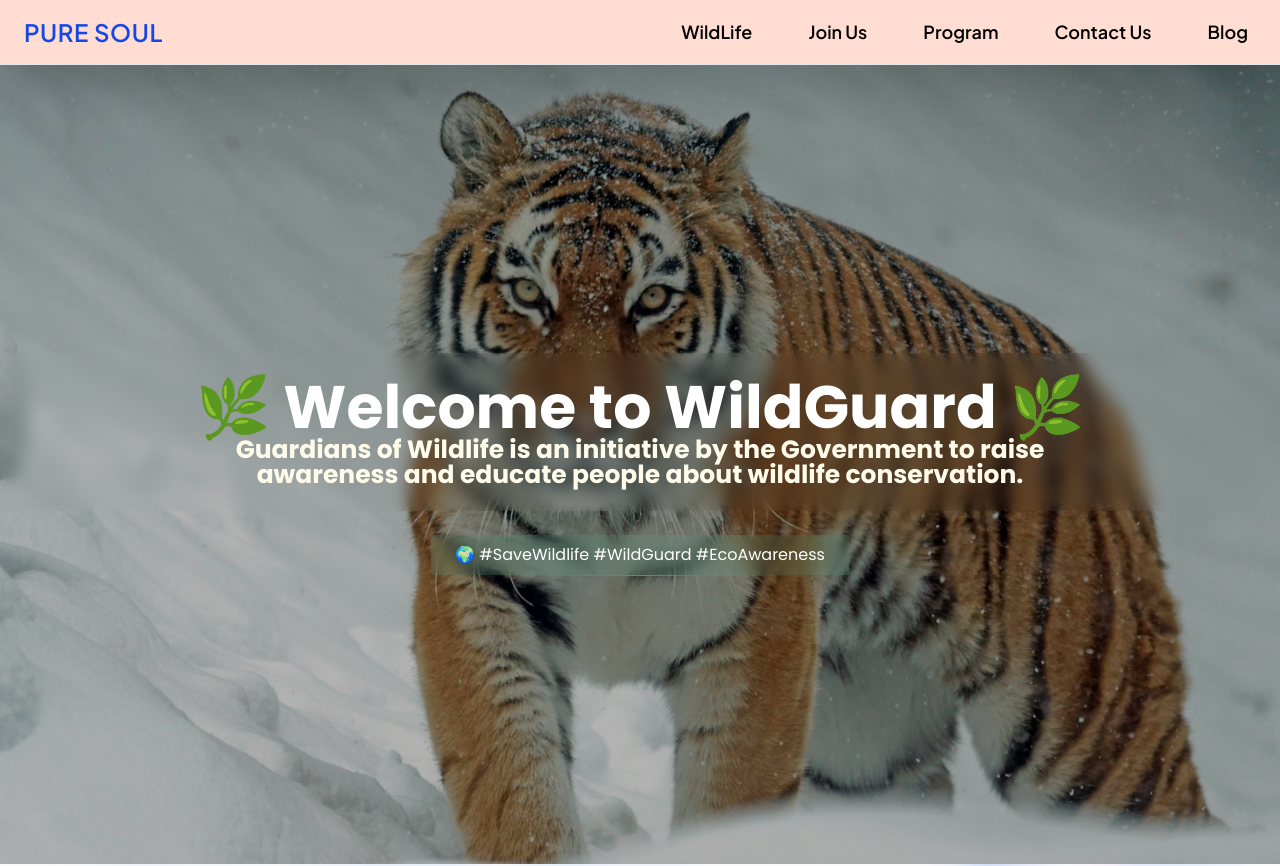
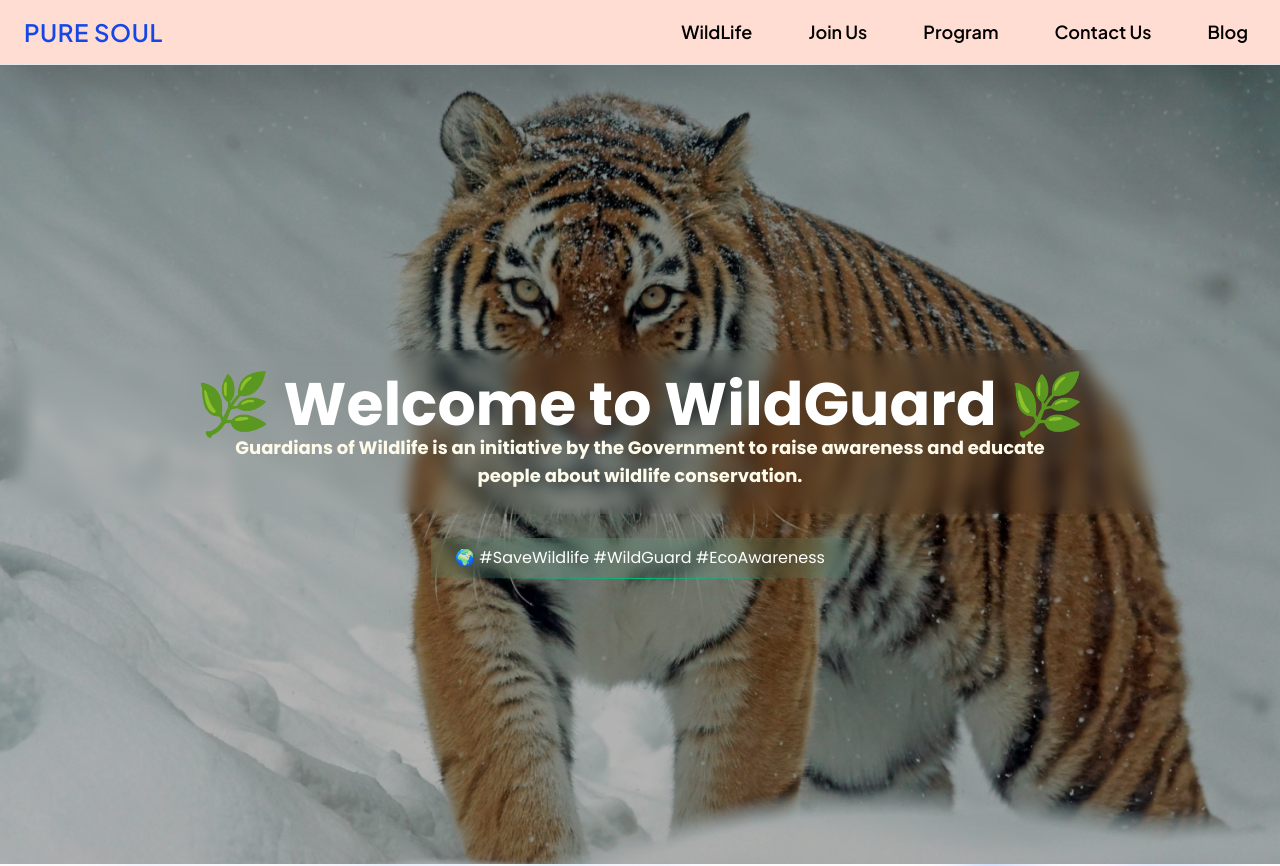
Before and after one commit to Prasadk08/Wildlife, a React (Vite) app: page / in a window 1280 px wide. Shown: the top 866 px of the page. Built offline with nearby package versions, Linux system fonts and the light colour scheme; a web font is replaced by a local one.

Commit message:
first commit

```diff
--- a/src/components/importedUi/ImagesSliderDemo.jsx
+++ b/src/components/importedUi/ImagesSliderDemo.jsx
@@ -33,7 +33,7 @@ export function ImagesSliderDemo() {
         <motion.div className="font-bold backdrop-blur-sm text-xl md:text-6xl text-center w-screen text-white py-4">
           🌿 Welcome to WildGuard 🌿
           <br />
-          <div className="text-amber-50 text-[25px] text-center justify-center m-auto items-center w-2/3">
+          <div className="text-amber-50 text-base md:text-lg text-center justify-center m-auto items-center w-2/3">
             Guardians of Wildlife is an initiative by the Government to raise
             awareness and educate people about wildlife conservation.
           </div>
```
